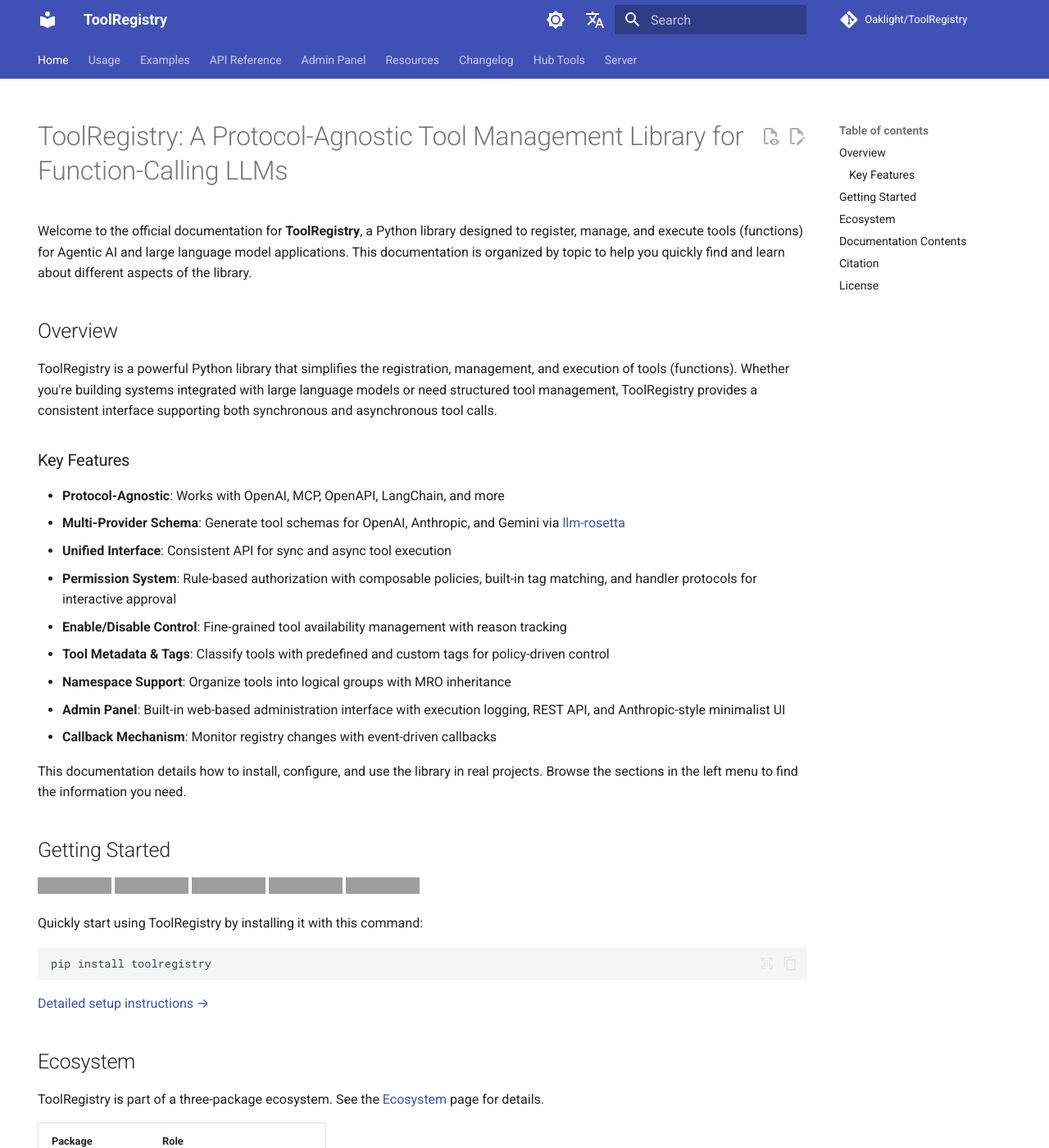
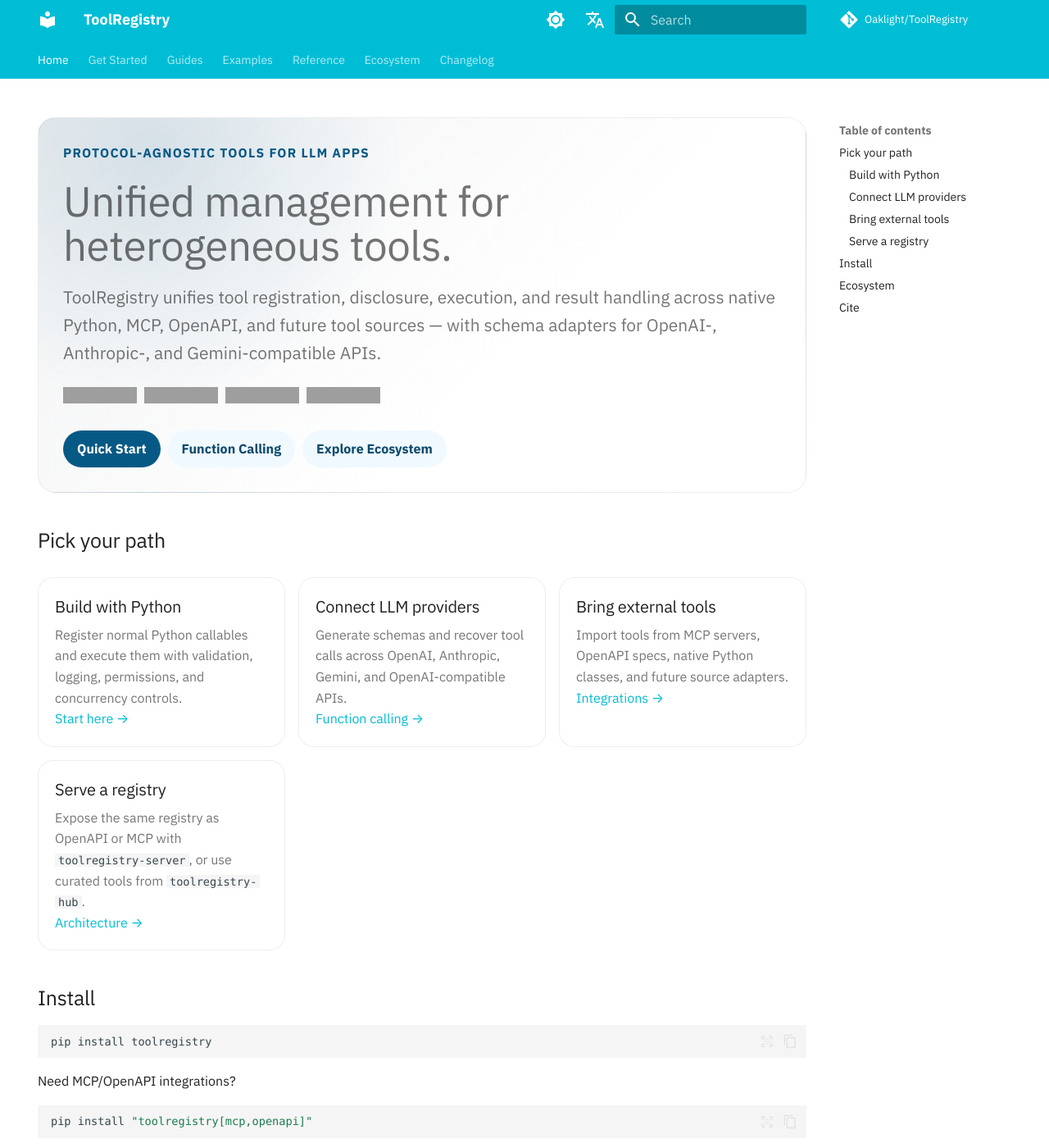
Before and after one commit to Oaklight/ToolRegistry, an MkDocs documentation site: the page built from docs/index.md, in a window 1280 px wide and 1400 px high. Shown: the whole window at 82% size. Built offline with MkDocs 1.6.1 and Material for MkDocs 9.7.7, drawn with Linux system fonts in a browser that asks for light colours; some web fonts are replaced; comment, search, counter and statistics services are not loaded; some of the changed text lies outside the part shown; grey boxes are pictures that could not be loaded.

Commit message:
docs: refresh homepage hero styling

````diff
--- a/docs/index.md
+++ b/docs/index.md
@@ -3,116 +3,89 @@
 author: Oaklight
 hide:
   - navigation
+  - title
 ---
 
-# ToolRegistry: A Protocol-Agnostic Tool Management Library for Function-Calling LLMs
+<div class="tr-hero" markdown>
 
-Welcome to the official documentation for **ToolRegistry**, a Python library designed to register, manage, and execute tools (functions) for Agentic AI and large language model applications. This documentation is organized by topic to help you quickly find and learn about different aspects of the library.
+<p class="tr-kicker">Protocol-agnostic tools for LLM apps</p>
 
-## Overview
+# Unified management for heterogeneous tools.
 
-ToolRegistry is a powerful Python library that simplifies the registration, management, and execution of tools (functions). Whether you're building systems integrated with large language models or need structured tool management, ToolRegistry provides a consistent interface supporting both synchronous and asynchronous tool calls.
+<p class="tr-hero__desc">ToolRegistry unifies tool registration, disclosure, execution, and result handling across native Python, MCP, OpenAPI, and future tool sources — with schema adapters for OpenAI-, Anthropic-, and Gemini-compatible APIs.</p>
 
-### Key Features
+<p class="tr-badges">
+  <a href="https://pypi.org/project/toolregistry/"><img alt="PyPI version" src="https://img.shields.io/pypi/v/toolregistry?labelColor=475569&color=075985"></a>
+  <a href="https://github.com/Oaklight/ToolRegistry/actions/workflows/ci.yml"><img alt="CI" src="https://img.shields.io/github/actions/workflow/status/Oaklight/ToolRegistry/ci.yml?branch=master&label=CI&labelColor=475569&color=0c4a6e"></a>
+  <a href="https://opensource.org/licenses/MIT"><img alt="License: MIT" src="https://img.shields.io/badge/License-MIT-0c4a6e?labelColor=475569"></a>
+  <a href="https://arxiv.org/abs/2507.10593"><img alt="arXiv" src="https://img.shields.io/badge/arXiv-2507.10593-64748b?labelColor=475569"></a>
+</p>
 
-- **Protocol-Agnostic**: Works with OpenAI, MCP, OpenAPI, LangChain, and more
-- **Multi-Provider Schema**: Generate tool schemas for OpenAI, Anthropic, and Gemini via [llm-rosetta](https://pypi.org/project/llm-rosetta/)
-- **Unified Interface**: Consistent API for sync and async tool execution
-- **Permission System**: Rule-based authorization with composable policies, built-in tag matching, and handler protocols for interactive approval
-- **Enable/Disable Control**: Fine-grained tool availability management with reason tracking
-- **Tool Metadata & Tags**: Classify tools with predefined and custom tags for policy-driven control
-- **Namespace Support**: Organize tools into logical groups with MRO inheritance
-- **Admin Panel**: Built-in web-based administration interface with execution logging, REST API, and Anthropic-style minimalist UI
-- **Callback Mechanism**: Monitor registry changes with event-driven callbacks
+<p class="tr-actions">
+  <a class="tr-button tr-button--primary" href="usage/basics/">Quick Start</a>
+  <a class="tr-button tr-button--secondary" href="usage/function_calling/">Function Calling</a>
+  <a class="tr-button tr-button--secondary" href="ecosystem/">Explore Ecosystem</a>
+</p>
 
-This documentation details how to install, configure, and use the library in real projects. Browse the sections in the left menu to find the information you need.
+</div>
 
-## Getting Started
+## Pick your path
 
-[![PyPI version](https://img.shields.io/pypi/v/toolregistry?color=green)](https://pypi.org/project/toolregistry/)
-[![CI](https://github.com/Oaklight/ToolRegistry/actions/workflows/ci.yml/badge.svg)](https://github.com/Oaklight/ToolRegistry/actions/workflows/ci.yml)
-[![License: MIT](https://img.shields.io/badge/License-MIT-green.svg)](https://opensource.org/licenses/MIT)
-[![arXiv](https://img.shields.io/badge/arXiv-2507.10593-b31b1b.svg)](https://arxiv.org/abs/2507.10593)
-[![Ask DeepWiki](https://deepwiki.com/badge.svg)](https://deepwiki.com/Oaklight/toolregistry)
+<div class="tr-grid" markdown>
 
-Quickly start using ToolRegistry by installing it with this command:
+<div class="tr-card" markdown>
+### Build with Python
+Register normal Python callables and execute them with validation, logging, permissions, and concurrency controls.
+
+[Start here →](usage/basics.md)
+</div>
+
+<div class="tr-card" markdown>
+### Connect LLM providers
+Generate schemas and recover tool calls across OpenAI, Anthropic, Gemini, and OpenAI-compatible APIs.
+
+[Function calling →](usage/function_calling.md)
+</div>
+
+<div class="tr-card" markdown>
+### Bring external tools
+Import tools from MCP servers, OpenAPI specs, native Python classes, and future source adapters.
+
+[Integrations →](usage/integrations/mcp.md)
+</div>
+
+<div class="tr-card" markdown>
+### Serve a registry
+Expose the same registry as OpenAPI or MCP with `toolregistry-server`, or use curated tools from `toolregistry-hub`.
+
+[Architecture →](architecture/overview.md)
+</div>
+
+</div>
+
+## Install
 
 ```bash
 pip install toolregistry
 ```
 
-[Detailed setup instructions →](usage/installation.md)
+Need MCP/OpenAPI integrations?
+
+```bash
+pip install "toolregistry[mcp,openapi]"
+```
 
 ## Ecosystem
 
-ToolRegistry is part of a three-package ecosystem. See the [Ecosystem](ecosystem.md) page for details.
+| Package | Use it when you need |
+|---------|----------------------|
+| **toolregistry** | Core registration, schema generation, execution, permissions, and metadata |
+| [toolregistry-server](https://toolregistry-server.readthedocs.io/) | Serve registries as OpenAPI or MCP services |
+| [toolregistry-hub](https://toolregistry-hub.readthedocs.io/) | Ready-to-use tools for search, fetch, datetime, unit conversion, and more |
 
-| Package | Role |
-|---------|------|
-| **toolregistry** | Core tool management library |
-| [toolregistry-server](https://toolregistry-server.readthedocs.io/) | OpenAPI & MCP server adapters |
-| [toolregistry-hub](https://toolregistry-hub.readthedocs.io/) | Ready-to-use utility tools |
-
-## Documentation Contents
-
-Here are brief introductions and links to each section:
-
-- [**Installation Guide**](usage/installation.md)
-  Detailed instructions for installing ToolRegistry, including basic installation and MCP-supported installation.
-
-- [**Basic Usage Guide**](usage/basics.md)
-  Provides getting started examples and tutorials to help you quickly learn tool registration, invocation, and management.
-
-- [**Function calling via OpenAI Compatible API**](usage/function_calling.md)
-  Explains how to use ToolRegistry with OpenAI compatible API through function calling.
-
-- Register Tools from Various Sources
-
-  - [**MCP Tool Integration**](usage/integrations/mcp.md)
-
-  - [**OpenAPI Tool Integration**](usage/integrations/openapi.md)
-
-  - [**Class-based Tools Collection**](usage/integrations/class.md)
-
-  - [**Hub Tools Collection**](https://toolregistry-hub.readthedocs.io/)
-
-  - [**LangChain Tool Integration**](usage/integrations/langchain.md)
-
-- [**Permission System**](usage/permissions.md)
-  Control tool execution with composable rules, tag-based policies, and handler protocols.
-
-- [**Concurrency Modes**](usage/concurrency_modes.md)
-  Explains thread and process execution modes and their performance characteristics.
-
-- [**Best Practices on Tool Implementation**](usage/best_practices.md)
-  Offers principles and recommendations for designing and implementing tools.
-
-- [**Examples**](examples/index.md)
-  Demonstrates practical use cases, including consecutive tool call examples.
-
-- [**API References**](api/index.md)
-  Comprehensive API documentation for all classes and methods in ToolRegistry.
-
-???+ note "API changes"
-    Since version 0.4.12, the previously deprecated methods `ToolRegistry.register_static_tools`, `ToolRegistry.register_mcp_tools`, and `ToolRegistry.register_openapi_tools` have been **REMOVED**.
-
-    Users must update their implementations to use the new methods: `ToolRegistry.register_from_class`, `ToolRegistry.register_from_mcp`, and `ToolRegistry.register_from_openapi`.
-
-    Please ensure your codebase is compatible with this update for uninterrupted functionality.
-
-## Citation
-
-If you use ToolRegistry in your research or project, please consider cite it as:
+## Cite
 
 ```bibtex
-@software{toolregistry2025,
-  title={ToolRegistry: A Protocol-Agnostic Tool Management Library for OpenAI-Compatible LLM Applications},
-  author={Peng Ding},
-  year={2025},
-  url={https://github.com/Oaklight/ToolRegistry},
-  note={A Python library for unified tool registration, execution, and management across multiple protocols in OpenAI-compatible LLM applications}
-}
-
 @article{ding2025toolregistry,
   title={Toolregistry: A protocol-agnostic tool management library for function-calling llms},
   author={Ding, Peng and Stevens, Rick},
@@ -120,7 +93,3 @@
   year={2025}
 }
 ```
-
-## License
-
-ToolRegistry is licensed under the **MIT License**.
--- /dev/null
+++ b/docs/stylesheets/toolregistry.css
@@ -0,0 +1,146 @@
+@import url("https://fonts.googleapis.com/css2?family=IBM+Plex+Sans:ital,wght@0,400;0,500;0,600;0,700;1,400&family=IBM+Plex+Sans+SC:wght@400;500;600;700&family=Iosevka:wght@400;500;600;700&display=swap");
+
+:root {
+  --md-text-font: "IBM Plex Sans";
+  --md-code-font: "Iosevka";
+  --md-primary-fg-color: #075985;
+  --md-primary-fg-color--light: #0e7490;
+  --md-primary-fg-color--dark: #0c4a6e;
+  --md-accent-fg-color: #0e7490;
+  --md-typeset-a-color: #075985;
+  --toolregistry-accent: #075985;
+  --toolregistry-accent-dark: #0c4a6e;
+  --toolregistry-slate: #475569;
+  --toolregistry-soft: #f0f9ff;
+  --toolregistry-soft-hover: #e0f2fe;
+  --toolregistry-glow: rgba(7, 89, 133, 0.13);
+  --toolregistry-wash: rgba(71, 85, 105, 0.08);
+}
+
+[data-md-color-scheme="slate"] {
+  --toolregistry-accent: #7dd3fc;
+  --toolregistry-accent-dark: #bae6fd;
+  --toolregistry-slate: #94a3b8;
+  --toolregistry-soft: rgba(125, 211, 252, 0.12);
+  --toolregistry-soft-hover: rgba(125, 211, 252, 0.18);
+  --toolregistry-glow: rgba(125, 211, 252, 0.14);
+  --toolregistry-wash: rgba(148, 163, 184, 0.10);
+}
+
+:root[lang="zh"],
+[lang="zh"] {
+  --md-text-font: "IBM Plex Sans SC";
+}
+
+.md-content__inner:has(> .tr-hero:first-child) {
+  padding-top: 0.2rem;
+}
+
+.md-typeset .tr-hero {
+  display: grid;
+  gap: 1rem;
+  margin: 0.25rem 0 1.8rem;
+  padding: 1.5rem;
+  border: 1px solid var(--md-default-fg-color--lightest);
+  border-radius: 1.1rem;
+  background:
+    radial-gradient(circle at 15% 10%, var(--toolregistry-glow), transparent 34%),
+    linear-gradient(135deg, var(--toolregistry-wash), transparent 62%);
+}
+
+.md-typeset .tr-kicker {
+  margin: 0;
+  color: var(--toolregistry-accent);
+  font-size: 0.78rem;
+  font-weight: 700;
+  letter-spacing: 0.08em;
+  text-transform: uppercase;
+}
+
+.md-typeset .tr-hero h1 {
+  max-width: 48rem;
+  margin: 0;
+  font-size: clamp(2rem, 4vw, 3.25rem);
+  line-height: 1.05;
+}
+
+.md-typeset .tr-hero__desc {
+  max-width: 45rem;
+  margin: 0;
+  color: var(--md-default-fg-color--light);
+  font-size: 1.05rem;
+}
+
+.md-typeset .tr-badges,
+.md-typeset .tr-actions {
+  display: flex;
+  flex-wrap: wrap;
+  gap: 0.45rem;
+  margin: 0.25rem 0 0;
+}
+
+.md-typeset .tr-button {
+  display: inline-flex;
+  align-items: center;
+  min-height: 2.25rem;
+  padding: 0.45rem 0.85rem;
+  border-radius: 999px;
+  font-weight: 700;
+  text-decoration: none;
+}
+
+.md-typeset .tr-button--primary {
+  color: #fff;
+  background: var(--toolregistry-accent);
+}
+
+.md-typeset .tr-button--primary:hover {
+  color: #fff;
+  background: var(--toolregistry-accent-dark);
+}
+
+.md-typeset a.tr-button--secondary {
+  color: var(--toolregistry-accent-dark);
+  background: var(--toolregistry-soft);
+}
+
+.md-typeset a.tr-button--secondary:hover {
+  color: var(--toolregistry-accent-dark);
+  background: var(--toolregistry-soft-hover);
+}
+
+.md-typeset .tr-grid {
+  display: grid;
+  grid-template-columns: repeat(auto-fit, minmax(13rem, 1fr));
+  gap: 0.8rem;
+  margin: 1.4rem 0;
+}
+
+.md-typeset .tr-badge {
+  display: inline-flex;
+  align-items: center;
+  padding: 0.28rem 0.55rem;
+  border: 1px solid var(--md-default-fg-color--lightest);
+  border-radius: 999px;
+  color: var(--md-default-fg-color--light);
+  background: var(--md-default-bg-color);
+  font-size: 0.72rem;
+  font-weight: 700;
+}
+
+.md-typeset .tr-card {
+  padding: 1rem;
+  border: 1px solid var(--md-default-fg-color--lightest);
+  border-radius: 0.95rem;
+  background: var(--md-default-bg-color);
+}
+
+.md-typeset .tr-card h3 {
+  margin: 0 0 0.35rem;
+  font-size: 1rem;
+}
+
+.md-typeset .tr-card p {
+  margin: 0;
+  color: var(--md-default-fg-color--light);
+}
--- a/mkdocs.yml
+++ b/mkdocs.yml
@@ -1,5 +1,5 @@
 site_name: ToolRegistry
-site_description: A Protocol-Agnostic Tool Management Library for Function-Calling LLMs (OpenAI, Anthropic, Gemini, LangChain, MCP)
+site_description: Unified management for heterogeneous tools with OpenAI-, Anthropic-, and Gemini-compatible APIs
 site_author: Peng Ding
 site_url: https://toolregistry.readthedocs.io/en/latest
 repo_name: Oaklight/ToolRegistry
@@ -13,15 +13,21 @@
   palette:
     - media: "(prefers-color-scheme: light)"
       scheme: default
+      primary: cyan
+      accent: cyan
       toggle:
         icon: material/brightness-7
         name: Switch to dark mode
     - media: "(prefers-color-scheme: dark)"
       scheme: slate
+      primary: cyan
+      accent: cyan
       toggle:
         icon: material/brightness-4
         name: Switch to system preference
     - media: "(prefers-color-scheme)"
+      primary: cyan
+      accent: cyan
       toggle:
         icon: material/brightness-auto
         name: Switch to light mode
@@ -45,8 +51,6 @@
     - content.code.copy
     - content.code.annotate
     - content.code.select
-    - content.action.edit
-    - content.action.view
     - content.tabs.link
     - content.tooltips
     - content.footnote.tooltips
@@ -69,13 +73,15 @@
   - llmstxt:
       full_output: llms-full.txt
       sections:
-        Usage:
+        Get Started:
+          - usage/installation.md
+          - usage/basics.md
+          - usage/function_calling.md
+          - usage/best_practices.md
+        Guides:
           - architecture/overview.md
           - usage/concurrency_modes.md
           - usage/namespace.md
-          - usage/installation.md
-          - usage/basics.md
-          - usage/function_calling.md
           - usage/integrations/class.md
           - usage/integrations/hub.md
           - usage/integrations/mcp.md
@@ -87,11 +93,6 @@
           - usage/permissions.md
           - usage/message_building.md
           - usage/configuration.md
-          - usage/best_practices.md
-          - usage/providers/openai_chat.md
-          - usage/providers/openai_response.md
-          - usage/providers/anthropic.md
-          - usage/providers/gemini.md
         Examples:
           - examples/index.md
           - examples/consecutive_tool_calls.md
@@ -102,7 +103,7 @@
           - examples/mcp_calculator.md
           - examples/mcp_diverse_transport.md
           - examples/openapi_calculator.md
-        API Reference:
+        Reference:
           - api/index.md
           - api/core.md
           - api/core/toolregistry.md
@@ -122,7 +123,10 @@
           - api/wrappers/langchain.md
           - api/helpers.md
           - api/types.md
-        Admin Panel:
+          - usage/providers/openai_chat.md
+          - usage/providers/openai_response.md
+          - usage/providers/anthropic.md
+          - usage/providers/gemini.md
           - admin/index.md
           - admin/configuration.md
           - admin/execution-logging.md
@@ -130,11 +134,14 @@
           - admin/web-ui.md
           - admin/security.md
           - admin/examples.md
-        Resources:
+        Ecosystem:
           - ecosystem.md
           - migration.md
         Changelog:
           - changelog.md
+
+extra_css:
+  - stylesheets/toolregistry.css
 
 markdown_extensions:
   - admonition
@@ -173,32 +180,29 @@
 
 nav:
   - Home: index.md
-  - Usage:
-      - Architecture:
-          - Overview: architecture/overview.md
+  - Get Started:
+      - Installation: usage/installation.md
+      - Quick Start: usage/basics.md
+      - Function Calling: usage/function_calling.md
+      - Best Practices: usage/best_practices.md
+  - Guides:
+      - Core Concepts:
+          - Architecture: architecture/overview.md
           - Execution Modes: usage/concurrency_modes.md
           - Namespace: usage/namespace.md
-      - Installation: usage/installation.md
-      - Basic Usage: usage/basics.md
-      - Function Calling: usage/function_calling.md
       - Integrations:
           - Class-based Tools: usage/integrations/class.md
-          - Hub Tools: usage/integrations/hub.md
           - MCP Tools: usage/integrations/mcp.md
           - OpenAPI Tools: usage/integrations/openapi.md
           - LangChain Tools: usage/integrations/langchain.md
-      - Tool Discovery: usage/tool_discovery.md
-      - Think-Augmented Calling: usage/think_augmented.md
-      - Result Size Management: usage/result_management.md
-      - Permissions: usage/permissions.md
-      - Message Building: usage/message_building.md
-      - Configuration: usage/configuration.md
-      - Best Practices: usage/best_practices.md
-      - LLM API Formats:
-          - OpenAI Chat: usage/providers/openai_chat.md
-          - OpenAI Response: usage/providers/openai_response.md
-          - Anthropic: usage/providers/anthropic.md
-          - Google Gemini: usage/providers/gemini.md
+          - Hub Tools: usage/integrations/hub.md
+      - Advanced:
+          - Tool Discovery: usage/tool_discovery.md
+          - Rationale-Augmented Calling: usage/think_augmented.md
+          - Result Size Management: usage/result_management.md
+          - Permissions: usage/permissions.md
+          - Message Building: usage/message_building.md
+          - Declarative Configuration: usage/configuration.md
   - Examples:
       - Overview: examples/index.md
       - Consecutive Tool Calls: examples/consecutive_tool_calls.md
@@ -209,9 +213,9 @@
       - MCP Calculator: examples/mcp_calculator.md
       - MCP Diverse Transport: examples/mcp_diverse_transport.md
       - OpenAPI Calculator: examples/openapi_calculator.md
-  - API Reference:
-      - Overview: api/index.md
-      - Core Classes:
+  - Reference:
+      - API Overview: api/index.md
+      - Core:
           - Overview: api/core.md
           - ToolRegistry: api/core/toolregistry.md
           - Tool: api/core/tool.md
@@ -224,7 +228,7 @@
           - MCP: api/integrations/mcp.md
           - LangChain: api/integrations/langchain.md
           - Native: api/integrations/native.md
-      - Tool Wrappers:
+      - Wrappers:
           - Overview: api/wrappers.md
           - BaseToolWrapper: api/wrappers/basetoolwrapper.md
           - MCP ToolWrapper: api/wrappers/mcp.md
@@ -232,17 +236,22 @@
           - LangChain ToolWrapper: api/wrappers/langchain.md
       - Helper Classes: api/helpers.md
       - Types: api/types.md
-  - Admin Panel:
-      - Overview: admin/index.md
-      - Configuration: admin/configuration.md
-      - Execution Logging: admin/execution-logging.md
-      - REST API: admin/rest-api.md
-      - Web UI Guide: admin/web-ui.md
-      - Security: admin/security.md
-      - Examples: admin/examples.md
-  - Resources:
-      - Ecosystem: ecosystem.md
+      - LLM API Formats:
+          - OpenAI Chat: usage/providers/openai_chat.md
+          - OpenAI Response: usage/providers/openai_response.md
+          - Anthropic: usage/providers/anthropic.md
+          - Google Gemini: usage/providers/gemini.md
+      - Admin Panel:
+          - Overview: admin/index.md
+          - Configuration: admin/configuration.md
+          - Execution Logging: admin/execution-logging.md
+          - REST API: admin/rest-api.md
+          - Web UI Guide: admin/web-ui.md
+          - Security: admin/security.md
+          - Examples: admin/examples.md
+  - Ecosystem:
+      - Overview: ecosystem.md
       - Migration: migration.md
+      - Hub Tools: https://toolregistry-hub.readthedocs.io/
+      - Server: https://toolregistry-server.readthedocs.io/
   - Changelog: changelog.md
-  - Hub Tools: https://toolregistry-hub.readthedocs.io/
-  - Server: https://toolregistry-server.readthedocs.io/
````
